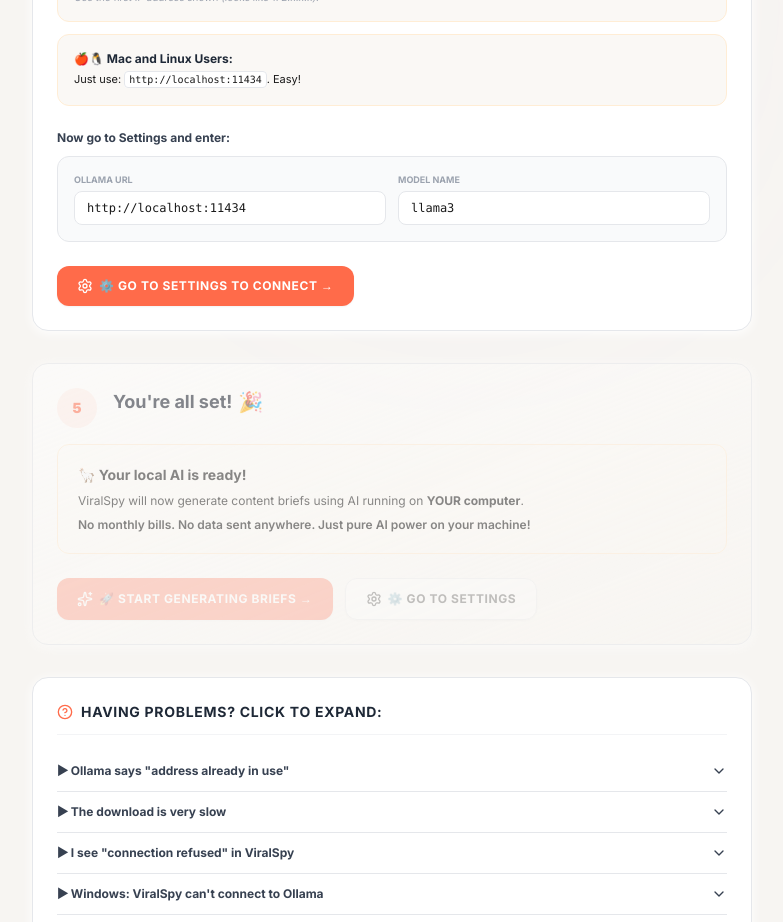
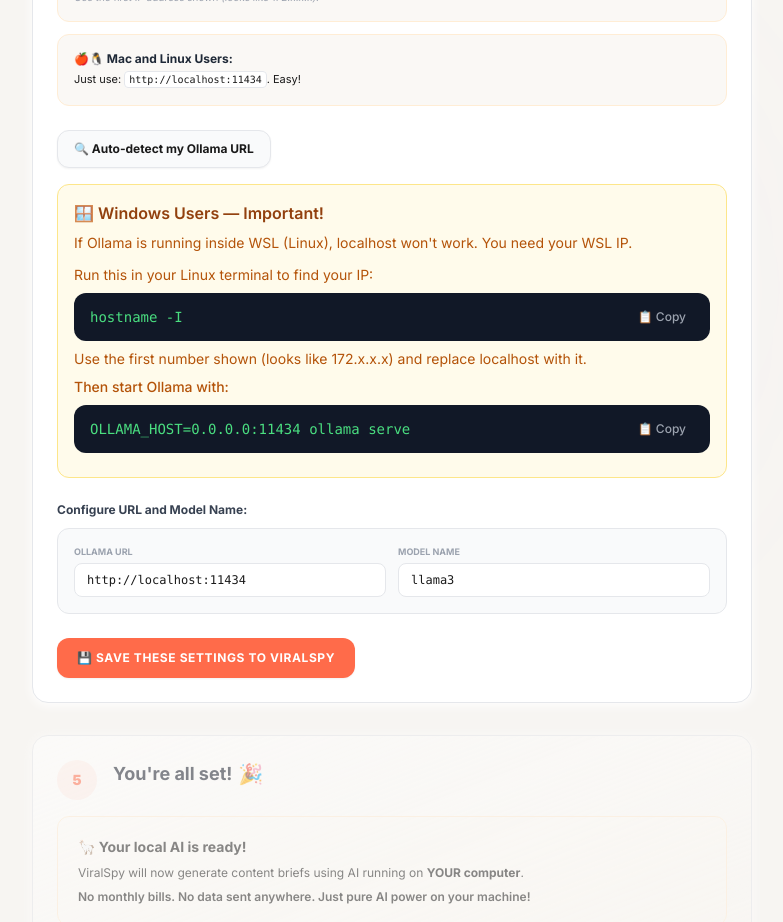
Before and after one commit to bhuvan-0412/ViralSpy, a Next.js app: page /en/setup in a window 1280 px wide. Shown: the part 2460-3382 px from the top of the page, without its empty margins (248-1031 px from the left). Built offline with nearby package versions, Linux system fonts and the light colour scheme; no server answers.

Commit message:
feat: Add auto-detection, save settings action, and WSL warning card to Setup Page Step 4

```diff
--- a/app/[locale]/setup/page.tsx
+++ b/app/[locale]/setup/page.tsx
@@ -47,6 +47,63 @@
     ram: false,
     cloud: false,
   });
+
+  const [detectedUrl, setDetectedUrl] = useState('http://localhost:11434');
+  const [modelName, setModelName] = useState('llama3');
+  const [detecting, setDetecting] = useState(false);
+  const [detectionStatus, setDetectionStatus] = useState<'idle' | 'success' | 'failed'>('idle');
+  const [showSaved, setShowSaved] = useState(false);
+  const ollamaUrl = 'http://localhost:11434';
+
+  const detectUrl = async () => {
+    setDetecting(true);
+    setDetectionStatus('idle');
+    const urlsToTry = [
+      'http://localhost:11434',
+      'http://127.0.0.1:11434',
+      'http://172.29.130.173:11434',
+      'http://172.17.0.1:11434',
+    ];
+    for (const url of urlsToTry) {
+      try {
+        const res = await fetch(`/api/ollama-test?url=${encodeURIComponent(url)}`);
+        const data = await res.json();
+        if (data.connected) {
+          setDetectedUrl(url);
+          setDetectionStatus('success');
+          setDetecting(false);
+          return;
+        }
+      } catch (err) {
+        // ignore and continue
+      }
+    }
+    setDetectionStatus('failed');
+    setDetecting(false);
+  };
+
+  const saveToSettings = () => {
+    const current = JSON.parse(
+      localStorage.getItem('viralspy_ai_config') || '{}'
+    )
+    localStorage.setItem('viralspy_ai_config',
+      JSON.stringify({
+        ...current,
+        provider: 'ollama',
+        ollamaUrl: detectedUrl || ollamaUrl,
+        ollamaModel: modelName
+      })
+    )
+    // Mark step 4 completed
+    setStepsCompleted((prev) => ({ ...prev, 4: true }));
+    // Show success toast
+    setShowSaved(true)
+    setTimeout(() => setShowSaved(false), 3000)
+    // Smooth scroll to Step 5
+    setTimeout(() => {
+      stepRefs[5]?.current?.scrollIntoView({ behavior: 'smooth', block: 'center' });
+    }, 100);
+  };
 
   const stepRefs = {
     1: useRef<HTMLDivElement>(null),
@@ -535,38 +592,99 @@
             </div>
           </div>
 
+          {/* Auto-detect button and warning card */}
+          <div className="pt-2 space-y-4">
+            <button
+              type="button"
+              onClick={detectUrl}
+              disabled={detecting}
+              className="px-4 py-2.5 bg-gray-50 hover:bg-gray-100 text-gray-650 hover:text-gray-900 border border-gray-200 font-bold text-xs rounded-xl flex items-center gap-1.5 transition-all shadow-sm disabled:opacity-50"
+            >
+              {detecting ? (
+                <>
+                  <span className="animate-spin text-sm">⌛</span>
+                  <span>Detecting...</span>
+                </>
+              ) : (
+                <span>🔍 Auto-detect my Ollama URL</span>
+              )}
+            </button>
+
+            {detectionStatus === 'success' && (
+              <p className="text-xs font-semibold text-green-600 mt-2">
+                ✅ Found at {detectedUrl}!
+              </p>
+            )}
+            {detectionStatus === 'failed' && (
+              <p className="text-xs font-semibold text-red-505 mt-2">
+                ❌ Ollama not detected. Make sure it's running (Step 2)
+              </p>
+            )}
+
+            <div className="bg-amber-50 border border-amber-200 rounded-xl p-4 mb-4">
+              <p className="font-semibold text-amber-800 mb-2">
+                🪟 Windows Users — Important!
+              </p>
+              <p className="text-amber-700 text-sm mb-3">
+                If Ollama is running inside WSL (Linux), localhost won't work. You need your WSL IP.
+              </p>
+              <p className="text-amber-700 text-sm mb-2">
+                Run this in your Linux terminal to find your IP:
+              </p>
+              <CopyCodeBlock code="hostname -I" />
+              <p className="text-amber-700 text-sm mt-2">
+                Use the first number shown (looks like 172.x.x.x) and replace localhost with it.
+              </p>
+              <p className="text-amber-700 text-sm mt-2 font-medium">
+                Then start Ollama with:
+              </p>
+              <CopyCodeBlock code="OLLAMA_HOST=0.0.0.0:11434 ollama serve" />
+            </div>
+          </div>
+
           {/* Display copyable fields */}
           <div className="space-y-2.5 pt-2">
-            <span className="text-xs font-bold text-gray-700 block">Now go to Settings and enter:</span>
+            <span className="text-xs font-bold text-gray-700 block">Configure URL and Model Name:</span>
 
             <div className="grid grid-cols-1 sm:grid-cols-2 gap-3 bg-gray-50 p-4 rounded-xl border border-gray-150">
               <div className="space-y-1">
                 <span className="text-[9px] font-bold text-gray-400 uppercase block">Ollama URL</span>
-                <div className="bg-white rounded-lg border border-gray-200 px-3 py-2 flex justify-between items-center text-xs font-mono text-gray-750">
-                  <span>http://localhost:11434</span>
-                </div>
+                <input
+                  type="text"
+                  value={detectedUrl}
+                  onChange={(e) => setDetectedUrl(e.target.value)}
+                  className={`w-full text-xs font-mono px-3 py-2 bg-white rounded-lg border focus:outline-none focus:border-[#FF6B4A] ${
+                    detectionStatus === 'success' ? 'border-green-500 bg-green-50/10 text-green-700 font-bold' : 'border-gray-200 text-gray-750'
+                  }`}
+                  placeholder="http://localhost:11434"
+                />
               </div>
 
               <div className="space-y-1">
                 <span className="text-[9px] font-bold text-gray-400 uppercase block">Model Name</span>
-                <div className="bg-white rounded-lg border border-gray-200 px-3 py-2 flex justify-between items-center text-xs font-mono text-gray-750">
-                  <span>llama3</span>
-                </div>
+                <input
+                  type="text"
+                  value={modelName}
+                  onChange={(e) => setModelName(e.target.value)}
+                  className="w-full text-xs font-mono px-3 py-2 bg-white rounded-lg border border-gray-200 focus:outline-none focus:border-[#FF6B4A] text-gray-750"
+                  placeholder="llama3"
+                />
               </div>
             </div>
           </div>
 
-          <div className="pt-2">
+          <div className="pt-2 flex items-center gap-3">
             <button
-              onClick={() => {
-                setStepsCompleted(prev => ({ ...prev, 4: true }));
-                router.push(getLocalizedPath('/settings'));
-              }}
+              onClick={saveToSettings}
               className="px-5 py-3 bg-[#FF6B4A] hover:bg-[#ff5a33] text-white rounded-xl text-xs font-bold uppercase tracking-wider transition-all hover:scale-[1.01] active:scale-[0.99] flex items-center gap-1.5 shadow-sm"
             >
-              <Settings className="h-4 w-4" />
-              <span>⚙️ Go to Settings to connect →</span>
+              <span>💾 Save these settings to ViralSpy</span>
             </button>
+            {showSaved && (
+              <span className="text-xs font-bold text-green-600 animate-pulse">
+                ✅ Saved! You can now generate briefs.
+              </span>
+            )}
           </div>
         </div>
 
```
